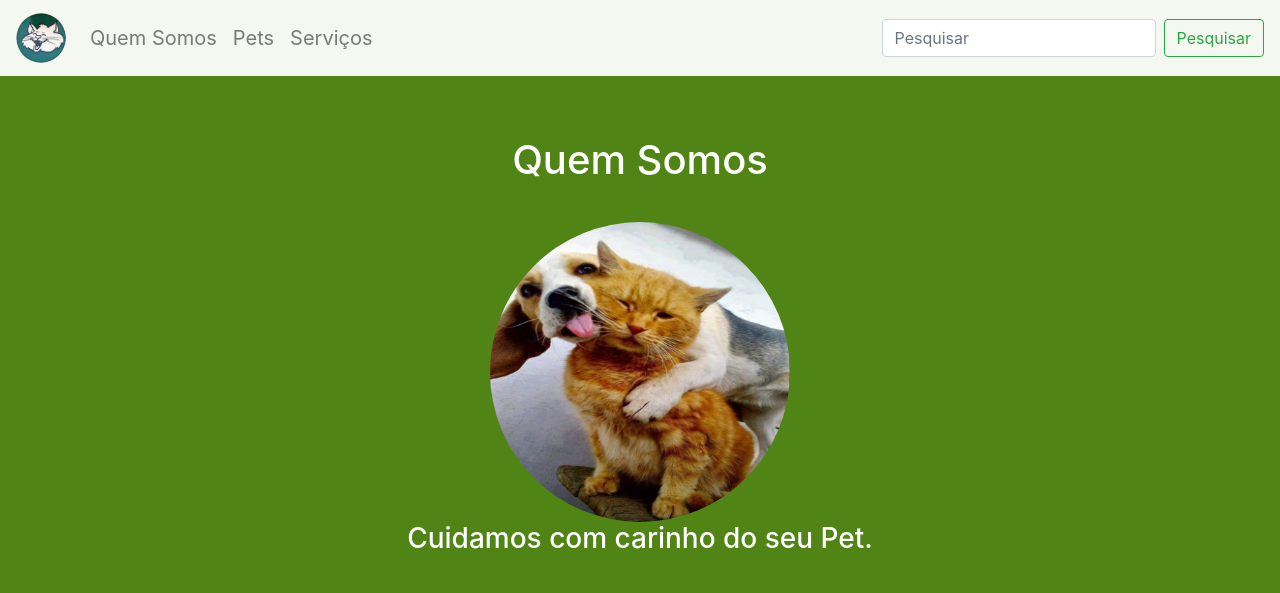
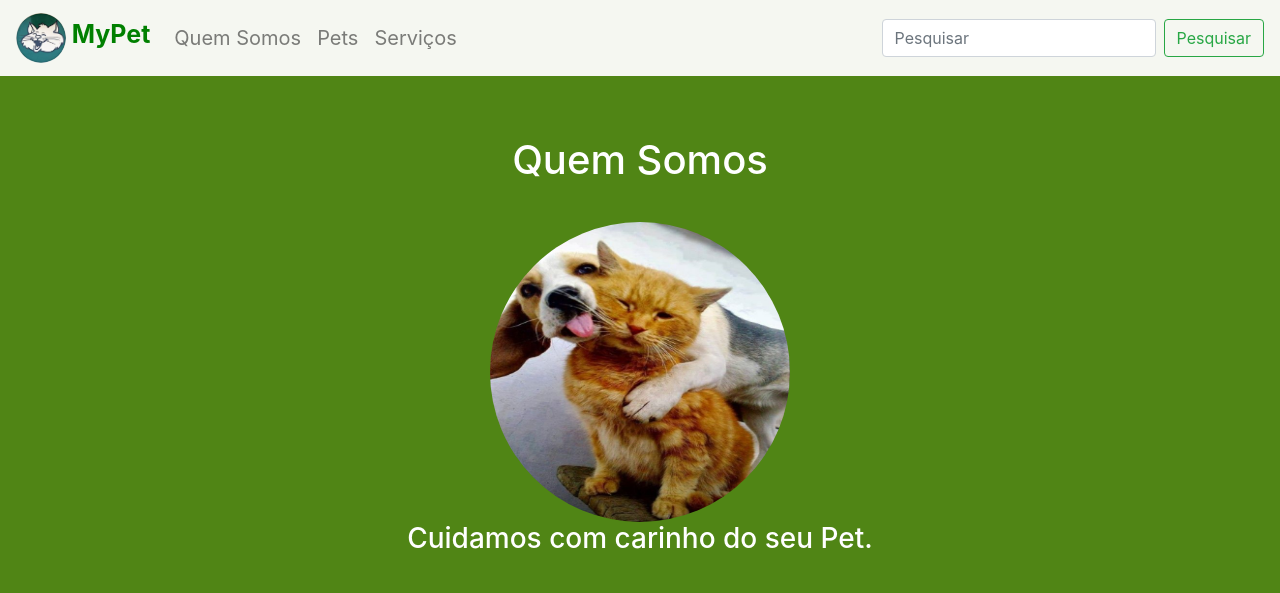
Before and after one commit to clovisdanielcosta/myapetshop, a PHP site: page / in a window 1280 px wide. Shown: the top 593 px of the page. Run offline with PHP 8.4, Linux system fonts and the light colour scheme.

Commit message:
Adicionando Nome do Site

```diff
--- a/css/style.css
+++ b/css/style.css
@@ -9,6 +9,11 @@ h2 {
 
 ul {
     font-size: 20px;
+}
+
+.meu-titulo {
+    color: green;
+    font-size: 25px;
 }
 
 .navbar {
--- a/index.html
+++ b/index.html
@@ -10,7 +10,10 @@
     <body>
          <nav class="navbar navbar-expand-lg navbar-light">
             <a class="navbar-brand" href="#" >
+               <div></div>
+               <div></div>
                 <img src="img/logo.jpeg" class="rounded-circle" width="50" height="50">
+                <b class="meu-titulo">MyPet</b>
             </a>
             <div class="collapse navbar-collapse">
                 <ul class="navbar-nav">
```
